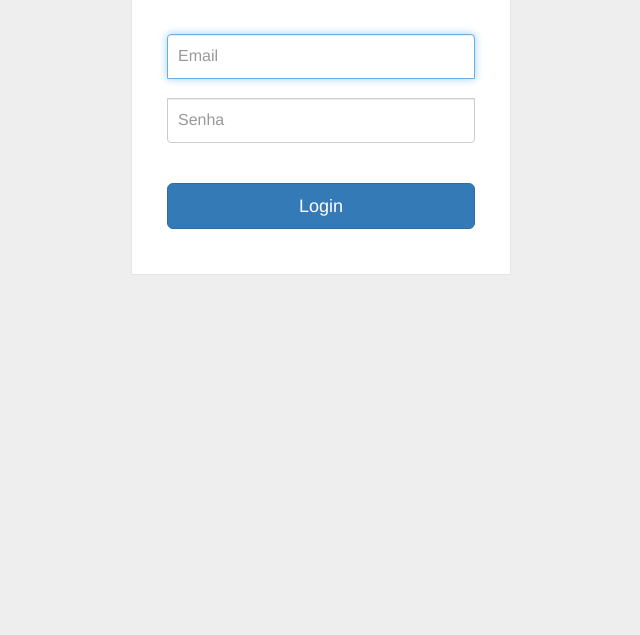
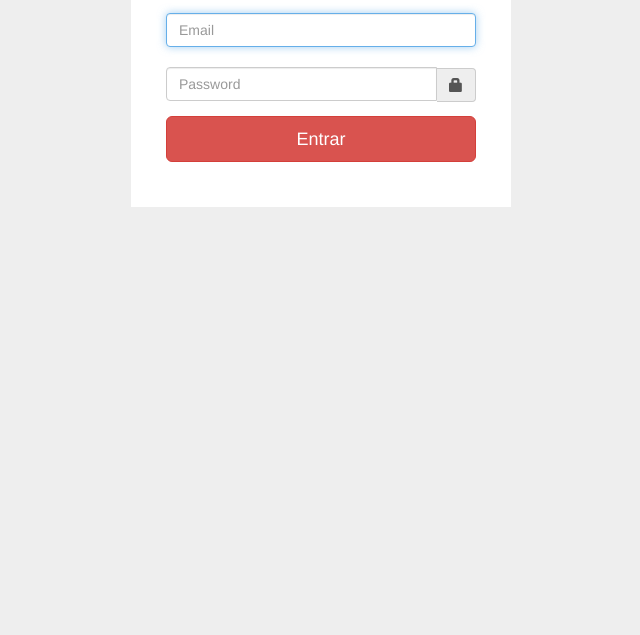
Before and after one commit to matheusjov/desafio-lucenelanches, a website: page index.html in a window 1280 px wide. Shown: the part 165-800 px from the top of the page, without its empty margins (319-959 px from the left). Drawn offline with nearby package versions, Linux system fonts and the light colour scheme.

Commit message:
alignments

```diff
--- a/css/app.css
+++ b/css/app.css
@@ -1,3 +1,5 @@
+@import url(https://fonts.googleapis.com/css?family=Racing+Sans+One);
+
 body {
   background-color: #fafafa;
 }
@@ -7,7 +9,7 @@ a {
 a:hover, a:focus {
   color: #F5D04C;
 }
-h4 {
+h4, h3 {
   display: inline;
 }
 /*custom navbar*/
@@ -63,3 +65,113 @@ h4 {
 .modal-label-left {
   margin-left: 159px;
 }
+/*loading*/
+.bg_load {
+  position: fixed;
+  left: 0px;
+  top: 0px;
+  width: 100%;
+  height: 100%;
+  background: #EEE;
+}
+
+.wrapper {
+  /* Size and position */
+  font-size: 25px; /* 1em */
+  width: 8em;
+  height: 8em;
+  position: fixed;
+  left: 50%;
+  top: 50%;
+  margin-top: -100px;
+  margin-left: -100px;
+
+  /* Styles */
+  border-radius: 50%;
+  background: rgba(255, 255, 0, 0.06);
+  border: 1em dashed rgba(255, 255, 0, 0.06);
+  box-shadow:
+  inset 0 0 2em rgba(255, 0, 0, 0.07),
+  0 0 0 0.7em rgba(255, 0, 0, 0.07);
+  animation: rota 3.5s linear infinite;
+
+  /* Font styles */
+  font-family: 'Racing Sans One', sans-serif;
+
+  color: #444;
+  text-align: center;
+  text-transform: uppercase;
+  text-shadow: 0 .04em rgba(255,255,255,0.9);
+  line-height: 6em;
+}
+
+.wrapper:before,
+.wrapper:after {
+  content: "";
+  position: absolute;
+  z-index: -1;
+  border-radius: inherit;
+  box-shadow: inset 0 0 2em rgba(255, 0, 0, 0.2);
+  border: 1em dashed;
+}
+
+.wrapper:before {
+  border-color: rgba(255, 0, 0, 0.51);
+  top: 0; right: 0; bottom: 0; left: 0;
+}
+
+.wrapper:after {
+  border-color: rgba(255, 0, 0, 1);
+  top: 1em; right: 1em; bottom: 1em; left: 1em;
+}
+
+.wrapper .inner {
+  width: 100%;
+  height: 100%;
+  animation: rota 3.5s linear reverse infinite;
+}
+
+.wrapper span {
+  display: inline-block;
+  animation: placeholder 1.5s ease-out infinite;
+}
+
+.wrapper span:nth-child(1)  { animation-name: loading-1;  }
+.wrapper span:nth-child(2)  { animation-name: loading-2;  }
+.wrapper span:nth-child(3)  { animation-name: loading-3;  }
+.wrapper span:nth-child(4)  { animation-name: loading-4;  }
+.wrapper span:nth-child(5)  { animation-name: loading-5;  }
+.wrapper span:nth-child(6)  { animation-name: loading-6;  }
+.wrapper span:nth-child(7)  { animation-name: loading-7;  }
+
+@keyframes rota {
+  to { transform: rotate(360deg); }
+}
+
+@keyframes loading-1 {
+  14.28% { opacity: 0.3; }
+}
+
+@keyframes loading-2 {
+  28.57% { opacity: 0.3; }
+}
+
+@keyframes loading-3 {
+  42.86% { opacity: 0.3; }
+}
+
+@keyframes loading-4 {
+  57.14% { opacity: 0.3; }
+}
+
+@keyframes loading-5 {
+  71.43% { opacity: 0.3; }
+}
+
+@keyframes loading-6 {
+  85.71% { opacity: 0.3; }
+}
+
+@keyframes loading-7 {
+  100% { opacity: 0.3; }
+}
--- a/css/login.css
+++ b/css/login.css
@@ -1,51 +1,15 @@
-@import "bourbon";
-
 body {
 	background: #eee !important;
 }
 
 .wrapper {
 	margin-top: 80px;
-  margin-bottom: 80px;
+	margin-bottom: 80px;
 }
 
 .form-signin {
-  max-width: 380px;
-  padding: 15px 35px 45px;
-  margin: 0 auto;
-  background-color: #fff;
-  border: 1px solid rgba(0,0,0,0.1);
-
-  .form-signin-heading,
-	.checkbox {
-	  margin-bottom: 30px;
-	}
-
-	.checkbox {
-	  font-weight: normal;
-	}
-
-	.form-control {
-	  position: relative;
-	  font-size: 16px;
-	  height: auto;
-	  padding: 10px;
-		@include box-sizing(border-box);
-
-		&:focus {
-		  z-index: 2;
-		}
-	}
-
-	input[type="text"] {
-	  margin-bottom: -1px;
-	  border-bottom-left-radius: 0;
-	  border-bottom-right-radius: 0;
-	}
-
-	input[type="password"] {
-	  margin-bottom: 20px;
-	  border-top-left-radius: 0;
-	  border-top-right-radius: 0;
-	}
+	max-width: 380px;
+	padding: 15px 35px 45px;
+	margin: 0 auto;
+	background-color: #fff;
 }
--- a/index.html
+++ b/index.html
@@ -20,10 +20,15 @@
 
   <div class="wrapper">
     <form class="form-signin">
-      <h2 class="form-signin-heading text-center">Lucene Lanches</h2><br>
+      <h2 class="form-signin-heading">Login</h2><br>
       <input type="text" class="form-control" name="username" placeholder="Email" required="" autofocus="" /><br>
-      <input type="password" class="form-control" name="password" placeholder="Senha" required=""/><br>
-      <button class="btn btn-lg btn-primary btn-block" type="submit" id="login">Login</button>
+      <div class="form-group">
+        <div class="input-group">
+          <input type="password" class="form-control" id="uPassword" placeholder="Password">
+          <label for="uPassword" class="input-group-addon glyphicon glyphicon-lock"></label>
+        </div> <!-- /.input-group -->
+      </div>
+      <button class="btn btn-lg btn-danger btn-block" type="submit" id="login">Entrar</button>
     </form>
   </div>
 
--- a/js/solicitation.js
+++ b/js/solicitation.js
@@ -17,6 +17,8 @@ $( document ).ready(function() {
   $('.obrigatorio').hide();
   $('#um-lanche').hide();
   $('#lb-valor-porcento').hide();
+  $(".bg_load").fadeOut("slow");
+  $(".wrapper").fadeOut("slow");
 
   $.ajax({
     type: "GET",
@@ -255,7 +257,7 @@ $( document ).ready(function() {
       for (var i = 0; i < this.value; i++) {
         $('#lista-pessoas').append('<div class="row col-md-12">\
         <div class="form-group col-md-4">\
-        <label class="modal-label lang" key="pessoa">Pessoa</label><br><p>'+count+'</p>\
+        <label class="modal-label lang" key="pessoa">Pessoa</label><p>'+count+'</p>\
         </div>\
         <div class="form-group col-md-4">\
         <input type="text" class="form-control" onkeyup="somenteNumeros(this);" data-count="'+count+'" placeholder="R$ 0,00" id="valor-pedido_'+count+'" name="valor-pedido">\
```
Also changed, not shown: view/solicitation-snack.html (+30 -17 lines), README.md.
